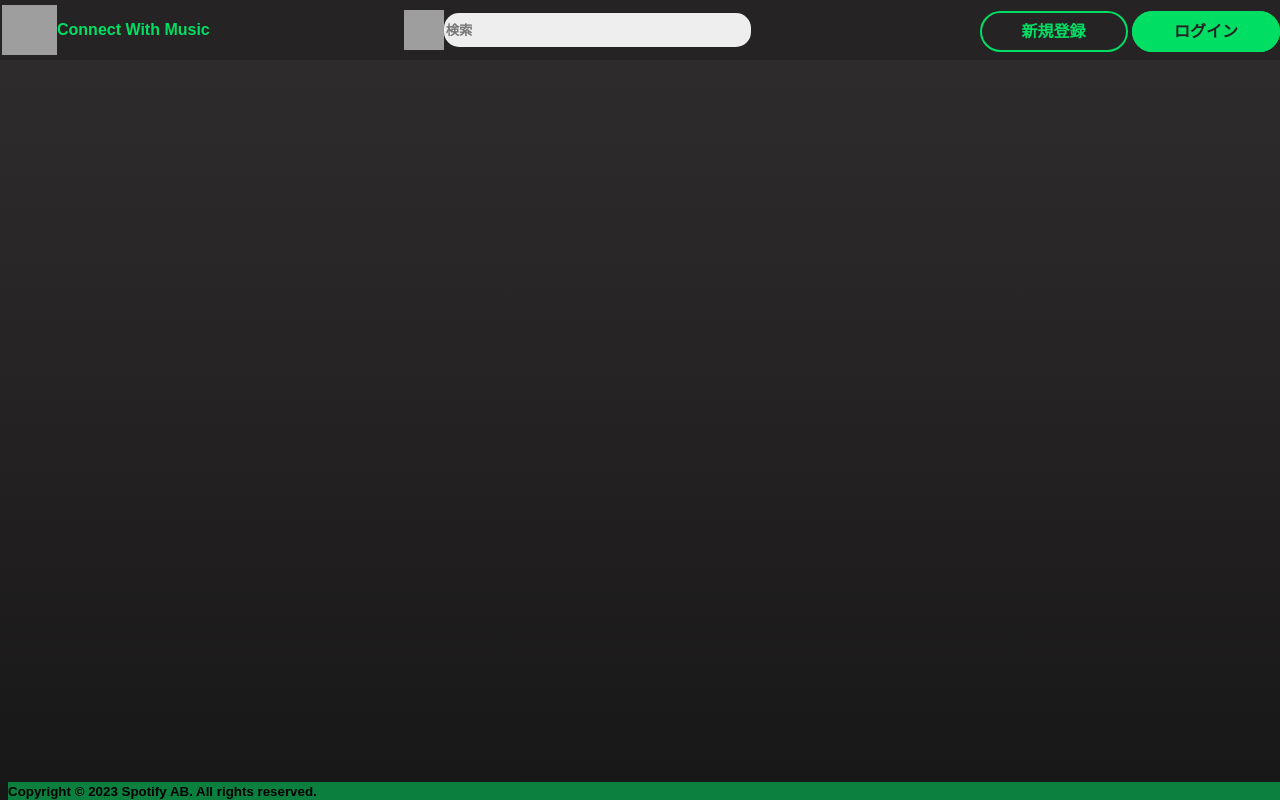
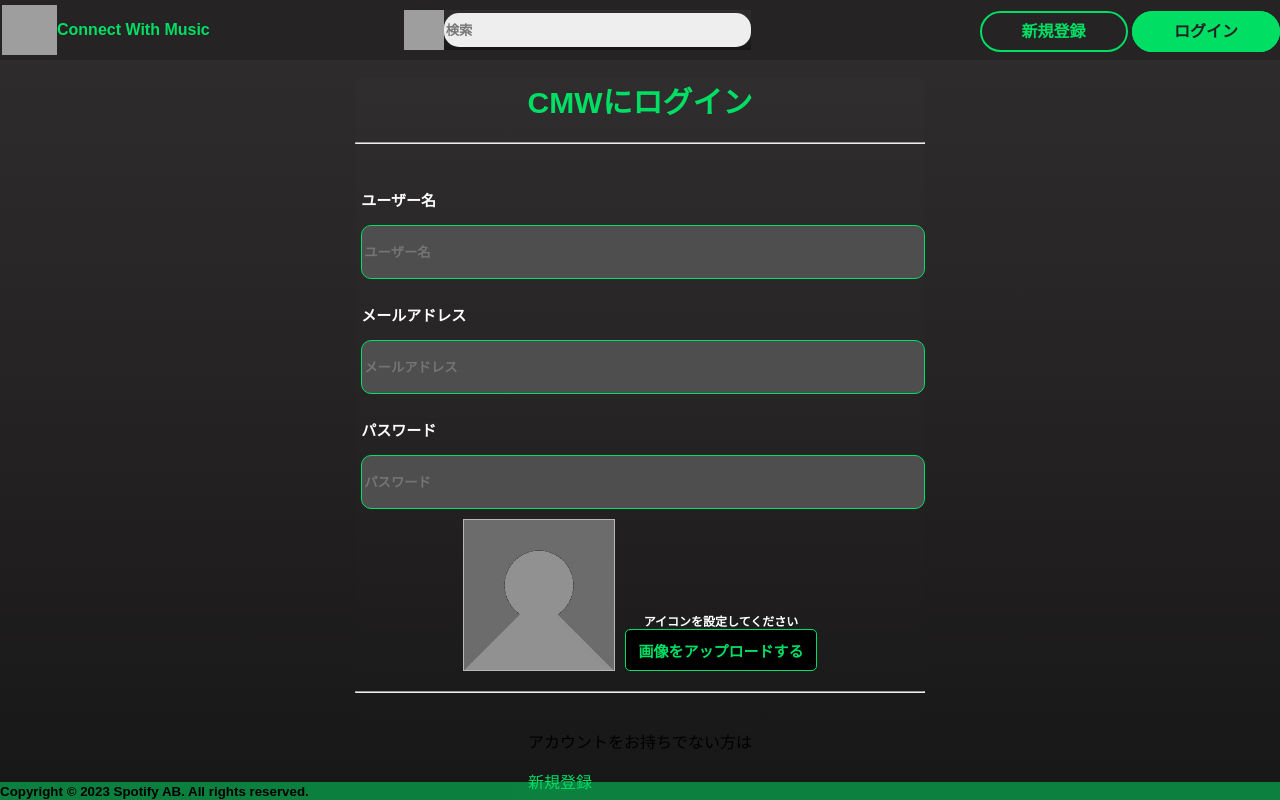
Before and after one commit to pepett/ProgramingContest, a Django app: page /login/ in a window 1280 px wide. Run offline with Django 4.2, Linux system fonts and the light colour scheme; grey boxes are pictures that could not be loaded.

Commit message:
css html

```diff
--- a/cwm/cwmapp/templates/cwm/login.html
+++ b/cwm/cwmapp/templates/cwm/login.html
@@ -1,8 +1,43 @@
 {% extends "cwm/base.html" %}
-
+{% load static %}
 {% block title %}login{% endblock %}
 {% block content %}
 <main>
-    <p>ログイン</p>
+    <link rel="stylesheet" href="{% static 'css/Login.css' %}">
+    <div class="box1">
+        <form action="{% url 'login' %}" method="post" enctype="multipart/form-data">
+            <h1 class="titletext">CMWにログイン</h1>
+            <hr>
+            <div class="FormBox">
+                <p class="formtext">ユーザー名</p>
+                <input type="text" class="InputText" placeholder="ユーザー名">
+            </div>
+            <div class="FormBox">
+                <p class="formtext">メールアドレス</p>
+                <input type="email" class="InputText" placeholder="メールアドレス">
+            </div>
+            <div class="FormBox">
+                <p class="formtext">パスワード</p>
+                <input type="password" class="InputText" placeholder="パスワード">
+            </div>
+            <div class="FormBox">
+                <div>
+                    <div class="ImageForm">
+                        <img id="NewUserIcon" class="NewUserIcon" src="{% static 'img/users/仮アイコン.jpg'%}" alt="ユーザーアイコン">
+                        <div class="UploadImageBox">
+                            <span id="FilenameText">アイコンを設定してください</span>
+                            <p>
+                                <input type="file" name="image" accept="image/*" required="" id="id_image">
+                            </p>
+                        </div>
+                    </div>
+                </div>
+            </div>
+            <hr>
+            <div class="linkbox">
+                <p class="descText">アカウントをお持ちでない方は</p><a class="greentext" href="{% url 'register' %}">新規登録</a>
+            </div>
+        </form>
+    </div>
 </main>
 {% endblock %}
--- a/cwm/cwmapp/templates/cwm/setting.html
+++ b/cwm/cwmapp/templates/cwm/setting.html
@@ -73,7 +73,10 @@
                     <div id="IconBox">
                         <div>
                             <img id="NewUserIcon" class="NewUserIcon" src="{{ data.0.user_image.url }}" alt="選択ユーザーアイコン">
-                            {{ upload_form.as_p }}
+                            <div class="UploadForm">
+                                <span id="FilenameText">アイコンを設定してください</span>
+                                {{ upload_form.as_p }}
+                            </div>
                         </div>
                         <p class="greentext">※画像のサイズは 1:1 にすることを推奨します</p>
                     </div>
--- a/cwm/static/css/base.css
+++ b/cwm/static/css/base.css
@@ -33,11 +33,12 @@
   position: fixed;
   z-index: 10;
   top: 0;
-  right: 0; }
+  left: 0; }
 
 footer {
   position: fixed;
   bottom: 0px;
+  left: 0;
   background-color: rgba(0, 222, 100, 0.527);
   width: 100%;
   z-index: 6; }
--- /dev/null
+++ b/cwm/static/css/login.css
@@ -0,0 +1,83 @@
+@charset "UTF-8";
+main {
+  height: 70vh;
+  display: flex; }
+
+.box1 {
+  margin: 70px auto 130px auto;
+  width: 45%; }
+
+form {
+  background: linear-gradient(180deg, #2f2d2d 0%, #252323 48%, #181717 100%);
+  width: 100%;
+  align-items: center;
+  display: flex;
+  flex-direction: column; }
+  form hr {
+    margin: 20px 0;
+    width: 100%; }
+  form .FormBox {
+    margin-top: 10px;
+    width: 98%; }
+    form .FormBox .formtext {
+      color: #ffffff;
+      font-weight: bold;
+      font-size: 15px; }
+    form .FormBox div {
+      display: flex;
+      justify-content: center; }
+    form .FormBox input {
+      width: 100%;
+      height: 50px;
+      border-radius: 10px;
+      border: 1px solid #00DE64;
+      background-color: #4e4e4e;
+      font-weight: bold; }
+
+.ImageForm {
+  display: flex;
+  justify-content: flex-start;
+  align-items: flex-end; }
+  .ImageForm .UploadImageBox {
+    display: flex;
+    flex-direction: column;
+    align-items: center; }
+    .ImageForm .UploadImageBox #FilenameText {
+      color: #ffffff;
+      font-weight: bold;
+      font-size: 12px; }
+    .ImageForm .UploadImageBox p {
+      height: 30px;
+      width: 180px;
+      position: relative;
+      display: flex;
+      justify-content: center;
+      margin: 0 5px;
+      padding: 5px;
+      border-radius: 5px;
+      background-color: #000000;
+      border: 1px solid #00DE64; }
+      .ImageForm .UploadImageBox p label {
+        display: none; }
+      .ImageForm .UploadImageBox p #id_image {
+        left: 0;
+        top: 0;
+        position: absolute;
+        opacity: 0;
+        height: 100%;
+        width: 100%; }
+    .ImageForm .UploadImageBox p::after {
+      content: '画像をアップロードする';
+      margin-bottom: 3px;
+      font-size: 15px;
+      font-weight: bold;
+      color: #00DE64;
+      margin-top: 5px; }
+
+.NewUserIcon {
+  width: 150px;
+  height: 150px;
+  margin: 0 5px;
+  border: 1px solid #b7b7b7; }
+
+/*# sourceMappingURL=login.css.map */
--- a/cwm/static/scss/base.scss
+++ b/cwm/static/scss/base.scss
@@ -35,12 +35,13 @@
 position: fixed;
 z-index: 10;
 top: 0;
-right: 0;
+left: 0;
 }
 
 footer{
     position: fixed;
     bottom: 0px;
+    left: 0;
     background-color: rgba(0, 222, 100, 0.527);
     width: 100%;
     z-index: 6;
--- /dev/null
+++ b/cwm/static/scss/login.scss
@@ -0,0 +1,99 @@
+@charset "UTF-8";
+$gradationBG: linear-gradient(180deg, rgba(47,45,45,1) 0%, rgba(37,35,35,1) 48%, rgba(24,23,23,1) 100%);
+$greenCL: #00DE64;
+
+main{
+  height: 70vh;
+  display: flex;
+}
+.box1{
+  margin: 70px auto 130px auto;
+  width: 45%;
+}
+form{
+  background: $gradationBG;
+  width: 100%;
+  align-items: center;
+  display: flex;
+  flex-direction: column;
+  hr{
+    margin: 20px 0;
+    width: 100%;
+  }
+  .FormBox{
+    margin-top: 10px;
+    width: 98%;
+    .formtext{
+      color: #ffffff;
+      font-weight: bold;
+      font-size: 15px;
+    }
+    div{
+      display: flex;
+      justify-content: center;
+    }
+    input{
+      width: 100%;
+      height: 50px;
+      border-radius: 10px;
+      border: 1px solid $greenCL;
+      background-color: #4e4e4e;
+      font-weight: bold;
+    }
+  }
+}
+
+.ImageForm{
+    display: flex;
+    justify-content: flex-start;
+    align-items: flex-end;
+    .UploadImageBox{
+      display: flex;
+      flex-direction: column;
+      align-items: center;
+      #FilenameText{
+        color: #ffffff;
+        font-weight: bold;
+        font-size: 12px;
+      }
+      p{
+        height: 30px;
+        width: 180px;
+        position: relative;
+        display: flex;
+        justify-content: center;
+        margin: 0 5px;
+        padding: 5px;
+        border-radius: 5px;
+        background-color: #000000;
+        border: 1px solid $greenCL;
+        label{
+          display: none;
+        }
+        #id_image{
+          left: 0;
+          top: 0;
+          position: absolute;
+          opacity: 0;
+          height: 100%;
+          width: 100%;
+        }
+      }
+      p::after{
+        content: '画像をアップロードする';
+        margin-bottom: 3px;
+        font-size: 15px;
+        font-weight: bold;
+        color: $greenCL;
+        margin-top: 5px;
+      }
+  }
+}
+.NewUserIcon{
+  width: 150px;
+  height: 150px;
+  margin: 0 5px;
+  border: 1px solid #b7b7b7;
+}
+@media screen and (max-width: 1000px) {
+}
```
Also changed, not shown: cwm/static/css/setting.css (+42 -17 lines), cwm/static/js/setting.js (+18 -0 lines), cwm/static/scss/setting.scss (+45 -17 lines), cwm/db.sqlite3, 6 other files.
